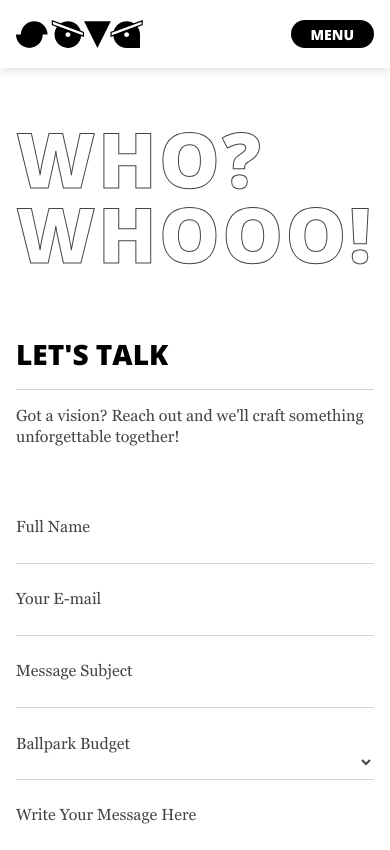
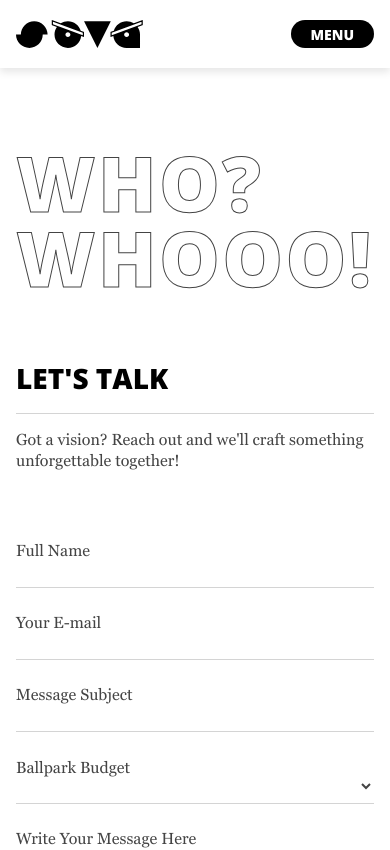
Before and after one commit to adamovic6666/sova, a Next.js app: page /contact-us in a window 390 px wide. Shown: the top 850 px of the page. Built offline with nearby package versions, Linux system fonts and the light colour scheme.

Commit message:
layout fixes

```diff
--- a/app/_components/sections/contact/Contact.module.css
+++ b/app/_components/sections/contact/Contact.module.css
@@ -9,7 +9,7 @@
 }
 
 .ContactExpanded {
-  padding: 12rem 0 0;
+  padding: 14.4rem 0 2.4rem;
 }
 
 .ContactGrid {
@@ -70,7 +70,7 @@
   }
 
   .ContactExpanded {
-    padding: 16rem 0 8rem;
+    padding: 16rem 0 4rem;
   }
 
   .Contact h3 {
--- a/app/_components/sections/contact/Contact.tsx
+++ b/app/_components/sections/contact/Contact.tsx
@@ -11,11 +11,9 @@ import Link from "next/link";
 const Contact = () => {
   const pathName = usePathname();
   const isContactPage = pathName === "/contact-us";
-  const isOurWorkPage = pathName === "/our-work";
-  const isMainPage = pathName === "/";
+
   const isMobile = typeof window !== "undefined" && window.innerWidth < 768;
-  const showContacForm =
-    isContactPage || isOurWorkPage || (isMainPage && !isMobile);
+  const showContacForm = (isContactPage && isMobile) || !isMobile;
   return (
     <section
       className={`panel ${styles.Contact} ${
--- a/app/_components/sections/hero/Hero.module.css
+++ b/app/_components/sections/hero/Hero.module.css
@@ -55,7 +55,7 @@
 
 @media (min-width: 768px) {
   .Hero h1 {
-    -webkit-text-stroke: 2.2px var(--color-bg-light);
+    -webkit-text-stroke: 2.5px var(--color-bg-light);
     margin-top: -3.2rem;
   }
 
--- a/app/_components/sections/our-work/OurWork.module.css
+++ b/app/_components/sections/our-work/OurWork.module.css
@@ -11,7 +11,7 @@
 }
 
 .OurWorkExpanded {
-  padding: 8rem 0 10.4rem;
+  padding: 12rem 0 2.4rem;
 }
 
 .OurWorkContainer {
```
